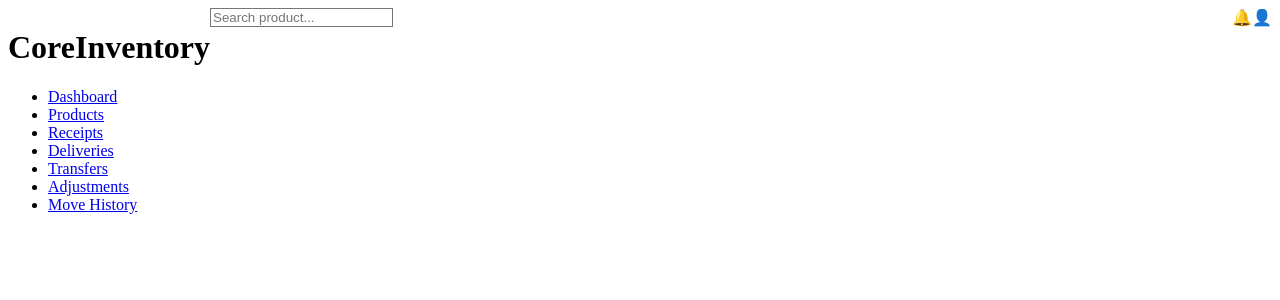
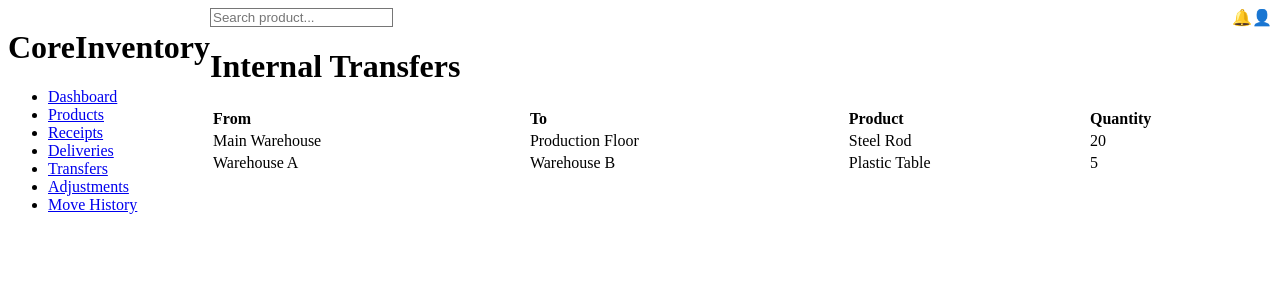
Before and after one commit to Devarsh2510/odoo-indus-hackathon-2026, a React app in the folder frontend/: page /transfers in a window 1280 px wide. Shown: the top 300 px of the page. Built offline with nearby package versions, Linux system fonts and the light colour scheme; the HTML template or start-up script is replaced by a standard one.

Commit message:
Dashboard,Products page,Receipts page,Deliveries page,Transfers page,Adjustments page,Move History page,Sidebar navigation working,Chart working

```diff
--- a/frontend/src/App.jsx
+++ b/frontend/src/App.jsx
@@ -1,38 +1,46 @@
 import Sidebar from "./components/Sidebar";
 import Navbar from "./components/Navbar";
-import KPICards from "./components/KPICards";
-import InventoryChart from "./components/InventoryChart";
+
+import Dashboard from "./pages/Dashboard";
+import Products from "./pages/Products";
+import Receipts from "./pages/Receipts";
+import Deliveries from "./pages/Deliveries";
+import Transfers from "./pages/Transfers";
+import Adjustments from "./pages/Adjustments";
+import MoveHistory from "./pages/MoveHistory";
 
 import { Routes, Route } from "react-router-dom";
-
-function Dashboard() {
-  return (
-    <>
-      <h1 className="text-3xl font-bold mb-6">Dashboard</h1>
-      <KPICards />
-      <div className="mt-8">
-        <InventoryChart />
-      </div>
-    </>
-  );
-}
 
 function App() {
   return (
     <div className="flex h-screen">
 
+      {/* Sidebar */}
       <Sidebar />
 
+      {/* Main Content */}
       <div className="flex-1 flex flex-col bg-gray-100">
+
+        {/* Navbar */}
         <Navbar />
 
+        {/* Page Content */}
         <div className="p-6 overflow-auto">
 
           <Routes>
+
             <Route path="/" element={<Dashboard />} />
+            <Route path="/products" element={<Products />} />
+            <Route path="/receipts" element={<Receipts />} />
+            <Route path="/deliveries" element={<Deliveries />} />
+            <Route path="/transfers" element={<Transfers />} />
+            <Route path="/adjustments" element={<Adjustments />} />
+            <Route path="/history" element={<MoveHistory />} />
+
           </Routes>
 
         </div>
+
       </div>
 
     </div>
--- /dev/null
+++ b/frontend/src/pages/Adjustments.jsx
@@ -0,0 +1,47 @@
+function Adjustments() {
+
+  const adjustments = [
+    { id: 1, product: "Steel Rod", oldStock: 100, newStock: 97, reason: "Damaged" },
+    { id: 2, product: "Plastic Table", oldStock: 40, newStock: 42, reason: "Stock Correction" },
+  ];
+
+  return (
+    <div>
+
+      <h1 className="text-3xl font-bold mb-6">Stock Adjustments</h1>
+
+      <div className="bg-white rounded-lg shadow p-6">
+
+        <table className="w-full">
+
+          <thead className="border-b">
+            <tr>
+              <th className="text-left p-2">Product</th>
+              <th className="text-left p-2">Old Stock</th>
+              <th className="text-left p-2">New Stock</th>
+              <th className="text-left p-2">Reason</th>
+            </tr>
+          </thead>
+
+          <tbody>
+            {adjustments.map((adj) => (
+              <tr key={adj.id} className="border-b">
+
+                <td className="p-2">{adj.product}</td>
+                <td className="p-2">{adj.oldStock}</td>
+                <td className="p-2">{adj.newStock}</td>
+                <td className="p-2">{adj.reason}</td>
+
+              </tr>
+            ))}
+          </tbody>
+
+        </table>
+
+      </div>
+
+    </div>
+  );
+}
+
+export default Adjustments;
--- /dev/null
+++ b/frontend/src/pages/Dashboard.jsx
@@ -0,0 +1,18 @@
+import KPICards from "../components/KPICards";
+import InventoryChart from "../components/InventoryChart";
+
+function Dashboard() {
+  return (
+    <>
+      <h1 className="text-3xl font-bold mb-6">Dashboard</h1>
+
+      <KPICards />
+
+      <div className="mt-8">
+        <InventoryChart />
+      </div>
+    </>
+  );
+}
+
+export default Dashboard;
--- /dev/null
+++ b/frontend/src/pages/Deliveries.jsx
@@ -0,0 +1,44 @@
+function Deliveries() {
+  const deliveries = [
+    { id: 1, customer: "ABC Store", product: "Steel Rod", quantity: 10, status: "Pending" },
+    { id: 2, customer: "XYZ Ltd", product: "Wood Chair", quantity: 5, status: "Shipped" },
+  ];
+
+  return (
+    <div>
+      <h1 className="text-3xl font-bold mb-6">Delivery Orders</h1>
+
+      <div className="bg-white rounded-lg shadow p-6">
+
+        <table className="w-full">
+
+          <thead className="border-b">
+            <tr>
+              <th className="text-left p-2">Customer</th>
+              <th className="text-left p-2">Product</th>
+              <th className="text-left p-2">Quantity</th>
+              <th className="text-left p-2">Status</th>
+            </tr>
+          </thead>
+
+          <tbody>
+            {deliveries.map((item) => (
+              <tr key={item.id} className="border-b">
+
+                <td className="p-2">{item.customer}</td>
+                <td className="p-2">{item.product}</td>
+                <td className="p-2">{item.quantity}</td>
+                <td className="p-2">{item.status}</td>
+
+              </tr>
+            ))}
+          </tbody>
+
+        </table>
+
+      </div>
+    </div>
+  );
+}
+
+export default Deliveries;
--- /dev/null
+++ b/frontend/src/pages/MoveHistory.jsx
@@ -0,0 +1,48 @@
+function MoveHistory() {
+
+  const history = [
+    { id: 1, product: "Steel Rod", action: "Receipt", quantity: 50, date: "2026-03-14" },
+    { id: 2, product: "Steel Rod", action: "Transfer", quantity: -20, date: "2026-03-15" },
+    { id: 3, product: "Plastic Table", action: "Delivery", quantity: -5, date: "2026-03-16" },
+  ];
+
+  return (
+    <div>
+
+      <h1 className="text-3xl font-bold mb-6">Stock Move History</h1>
+
+      <div className="bg-white rounded-lg shadow p-6">
+
+        <table className="w-full">
+
+          <thead className="border-b">
+            <tr>
+              <th className="text-left p-2">Product</th>
+              <th className="text-left p-2">Action</th>
+              <th className="text-left p-2">Quantity</th>
+              <th className="text-left p-2">Date</th>
+            </tr>
+          </thead>
+
+          <tbody>
+            {history.map((item) => (
+              <tr key={item.id} className="border-b">
+
+                <td className="p-2">{item.product}</td>
+                <td className="p-2">{item.action}</td>
+                <td className="p-2">{item.quantity}</td>
+                <td className="p-2">{item.date}</td>
+
+              </tr>
+            ))}
+          </tbody>
+
+        </table>
+
+      </div>
+
+    </div>
+  );
+}
+
+export default MoveHistory;
--- a/frontend/src/pages/Products.jsx
+++ b/frontend/src/pages/Products.jsx
@@ -1,52 +1,11 @@
 function Products() {
+  return (
+    <div>
+      <h1 className="text-3xl font-bold mb-6">Products</h1>
 
-  const products = [
-    { id: 1, name: "Steel Rod", category: "Raw Material", stock: 120 },
-    { id: 2, name: "Wood Chair", category: "Furniture", stock: 40 },
-    { id: 3, name: "Plastic Table", category: "Furniture", stock: 15 },
-  ];
-
-  return (
-    <div className="p-6">
-
-      <h1 className="text-2xl font-bold mb-6">
-        Products
-      </h1>
-
-      <table className="w-full bg-white shadow rounded-lg">
-
-        <thead className="bg-gray-200">
-          <tr>
-            <th className="p-3 text-left">Product</th>
-            <th className="p-3 text-left">Category</th>
-            <th className="p-3 text-left">Stock</th>
-          </tr>
-        </thead>
-
-        <tbody>
-
-          {products.map((product) => (
-            <tr key={product.id} className="border-t">
-
-              <td className="p-3">
-                {product.name}
-              </td>
-
-              <td className="p-3">
-                {product.category}
-              </td>
-
-              <td className="p-3">
-                {product.stock}
-              </td>
-
-            </tr>
-          ))}
-
-        </tbody>
-
-      </table>
-
+      <div className="bg-white p-6 rounded-lg shadow">
+        Product management page
+      </div>
     </div>
   );
 }
--- /dev/null
+++ b/frontend/src/pages/Receipts.jsx
@@ -0,0 +1,5 @@
+function Receipts() {
+  return <h1 className="text-3xl font-bold">Receipts</h1>;
+}
+
+export default Receipts;
--- /dev/null
+++ b/frontend/src/pages/Transfers.jsx
@@ -0,0 +1,47 @@
+function Transfers() {
+
+  const transfers = [
+    { id: 1, from: "Main Warehouse", to: "Production Floor", product: "Steel Rod", qty: 20 },
+    { id: 2, from: "Warehouse A", to: "Warehouse B", product: "Plastic Table", qty: 5 },
+  ];
+
+  return (
+    <div>
+
+      <h1 className="text-3xl font-bold mb-6">Internal Transfers</h1>
+
+      <div className="bg-white rounded-lg shadow p-6">
+
+        <table className="w-full">
+
+          <thead className="border-b">
+            <tr>
+              <th className="text-left p-2">From</th>
+              <th className="text-left p-2">To</th>
+              <th className="text-left p-2">Product</th>
+              <th className="text-left p-2">Quantity</th>
+            </tr>
+          </thead>
+
+          <tbody>
+            {transfers.map((t) => (
+              <tr key={t.id} className="border-b">
+
+                <td className="p-2">{t.from}</td>
+                <td className="p-2">{t.to}</td>
+                <td className="p-2">{t.product}</td>
+                <td className="p-2">{t.qty}</td>
+
+              </tr>
+            ))}
+          </tbody>
+
+        </table>
+
+      </div>
+
+    </div>
+  );
+}
+
+export default Transfers;
```
